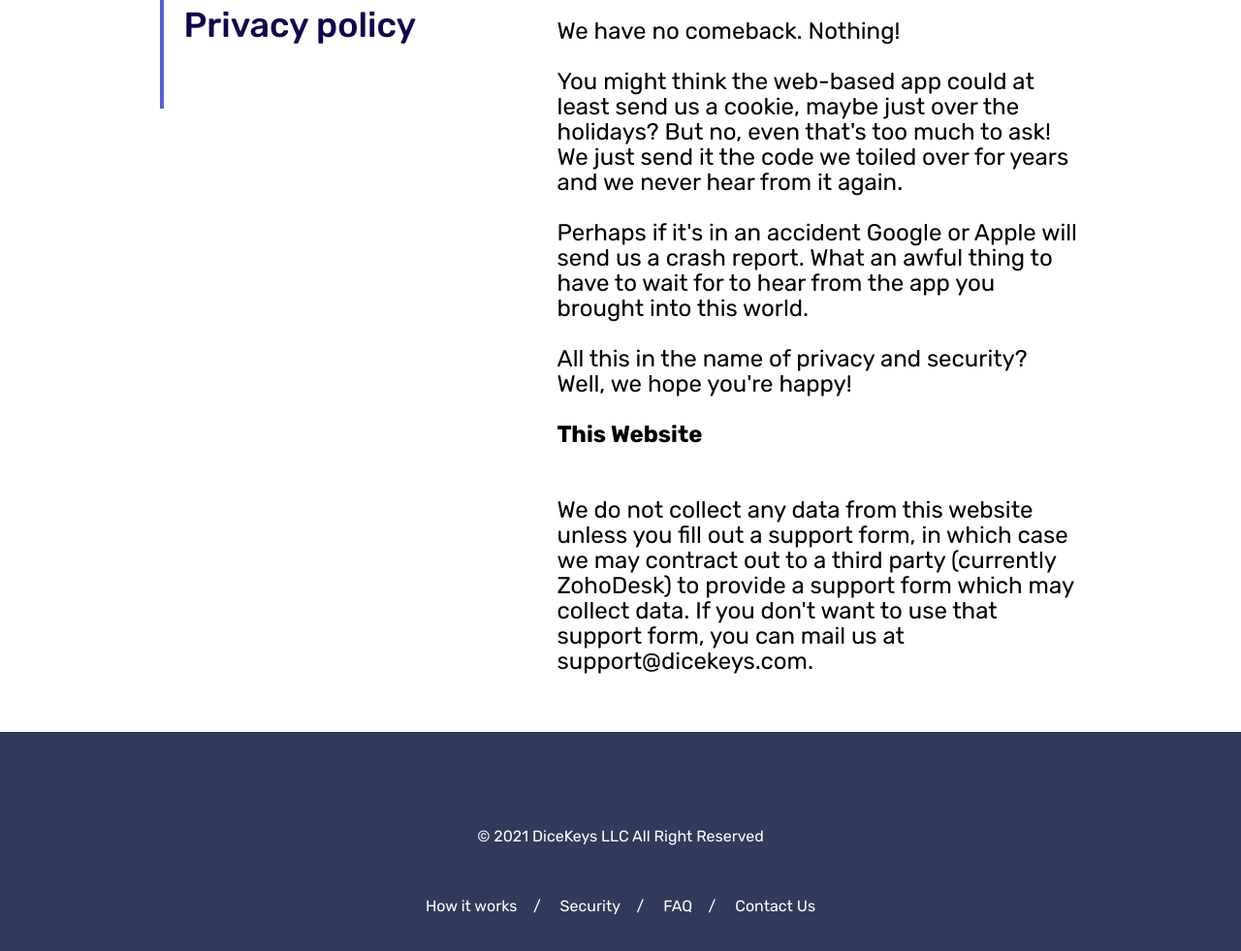
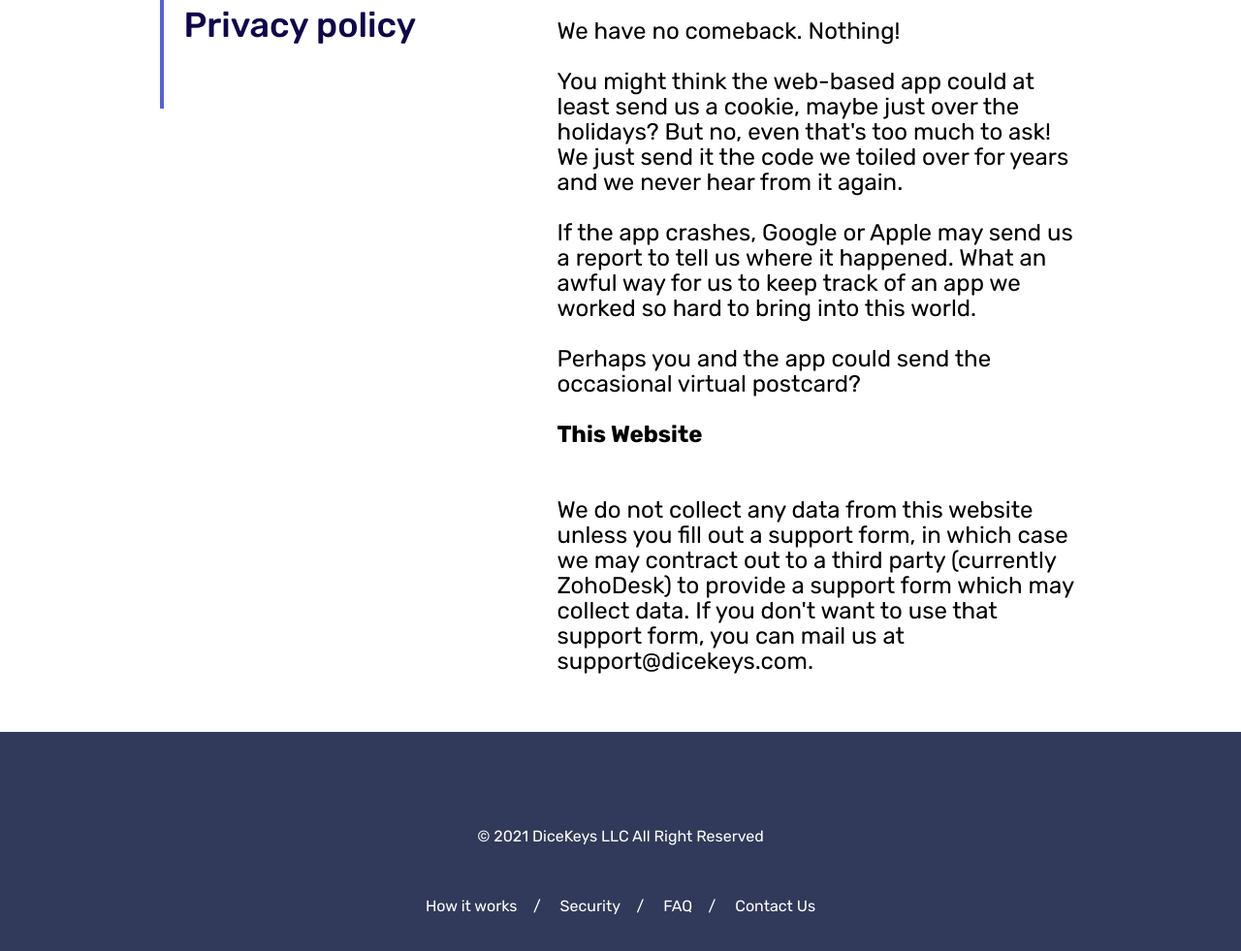
Before and after one commit to dicekeys/dicekeys.com, a website: page dist/privacy/index.html in a window 1280 px wide. Shown: the part 743-1724 px from the top of the page at 97% size. Drawn offline with Linux system fonts and the light colour scheme.

Commit message:
privacy update

```diff
--- a/dist/privacy/index.html
+++ b/dist/privacy/index.html
@@ -80,11 +80,11 @@
                         </p>
                         <br/>
                         <p>
-                        Perhaps if it's in an accident Google or Apple will send us a crash report.
-                        What an awful thing to have to wait for to hear from the app you brought into this world.
+                        If the app crashes, Google or Apple may send us a report to tell us where it happened.
+                        What an awful way for us to keep track of an app we worked so hard to bring into this world.
                         </p>
                         <br/>
-                        <p>All this in the name of privacy and security? Well, we hope you're happy!</p>
+                        <p>Perhaps you and the app could send the occasional virtual postcard?</p>
                         <br/>
                         <h2><b>This Website</b></h2>
                         <br/>
```
